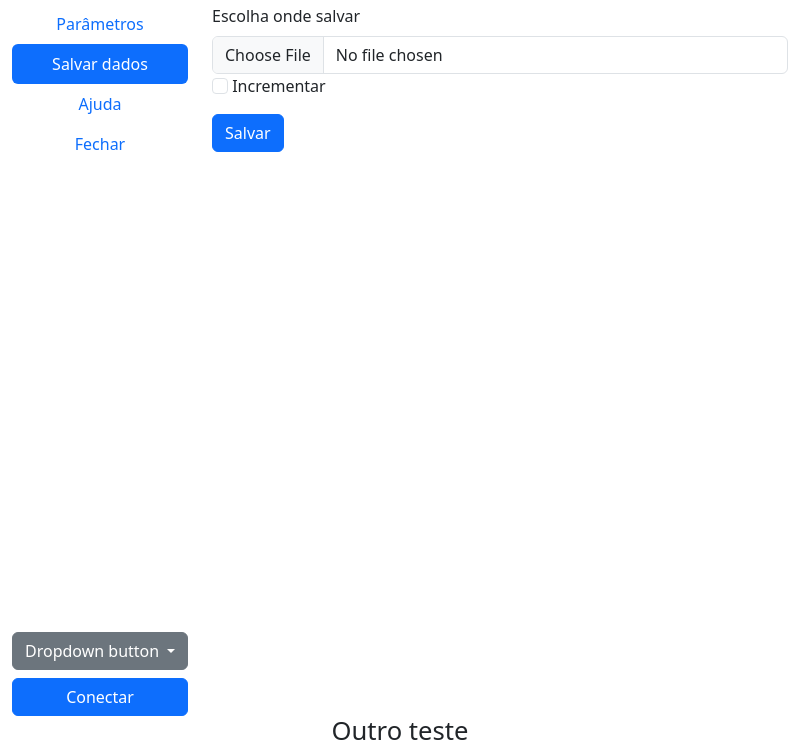
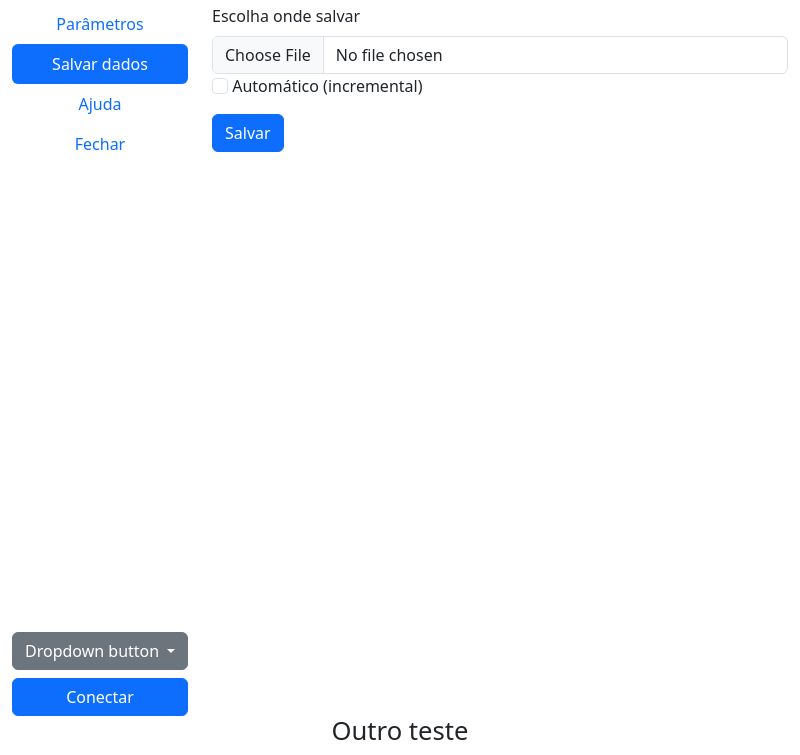
Before and after one commit to lucas-inacio/SEI_projeto2, an Electron app: page index.html in a window 800 px wide. Both pictures are taken after a click on the tab "Salvar dados". Shown: the part 45-800 px from the top of the page. Drawn offline with Linux system fonts and the light colour scheme; no server answers.

Commit message:
Nome do botão modificado para Automático (incremental)

```diff
--- a/index.html
+++ b/index.html
@@ -55,7 +55,7 @@
                 <label for="formFile" class="form-label">Escolha onde salvar</label>
                 <input class="form-control" type="file" id="formFile">
                 <input id="checkFile" class="form-check-input" type="checkbox" value="">
-                <label for="checkFile" class="form-check-label">Incrementar</label>
+                <label for="checkFile" class="form-check-label">Automático (incremental)</label>
               </div>
               <button id="salvarDados" class="btn btn-primary" type="submit">Salvar</button>
             </form>
```
